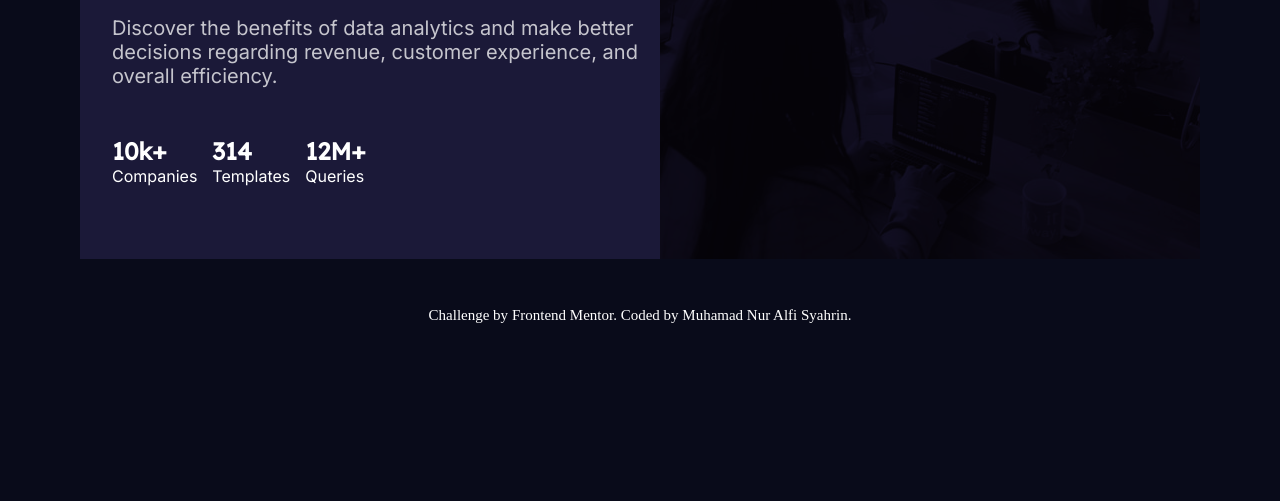
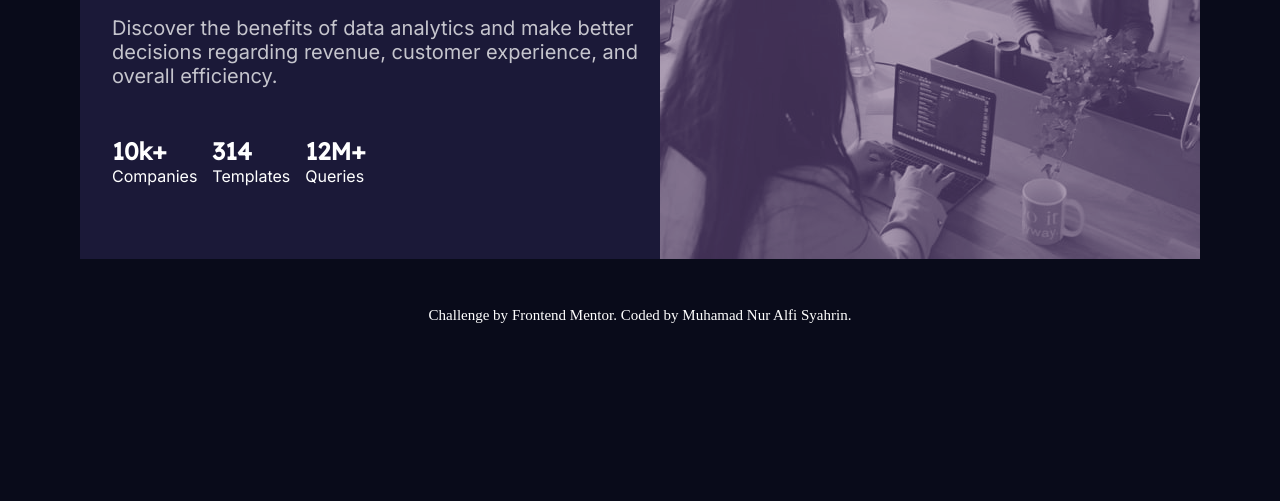
Before and after one commit to hemarle/stats-preview, a plain HTML site: page index.html in a window 1280 px wide. Shown: the part 299-800 px from the top of the page. Drawn offline with Linux system fonts and the light colour scheme.

Commit message:
Update style.css

```diff
--- a/style.css
+++ b/style.css
@@ -103,4 +103,4 @@ a {
 
 img{
   background: color: hsl(277, 64%, 61%);
-  mix-blend-mode:multiply
+  mix-blend-mode:screen;
```
